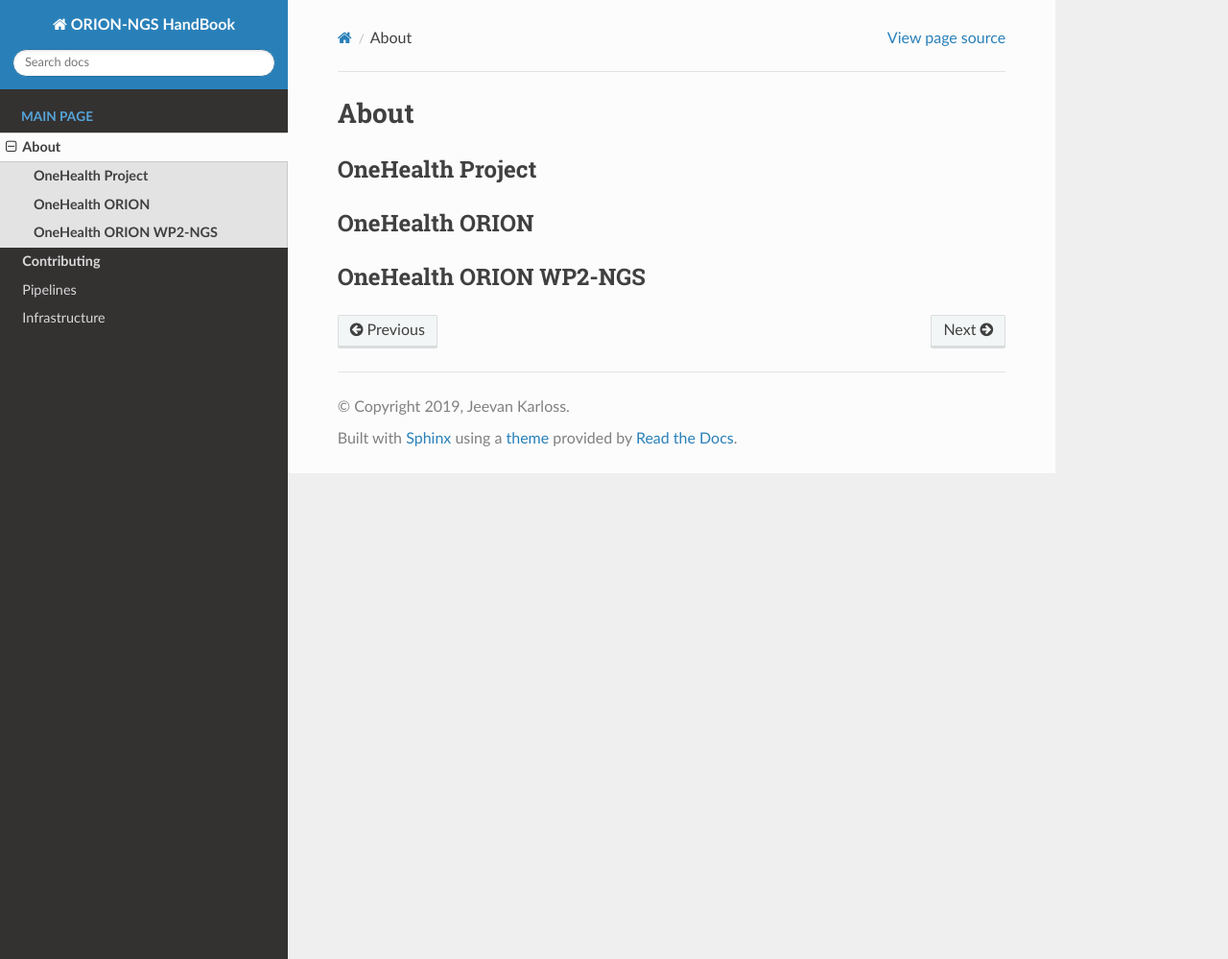
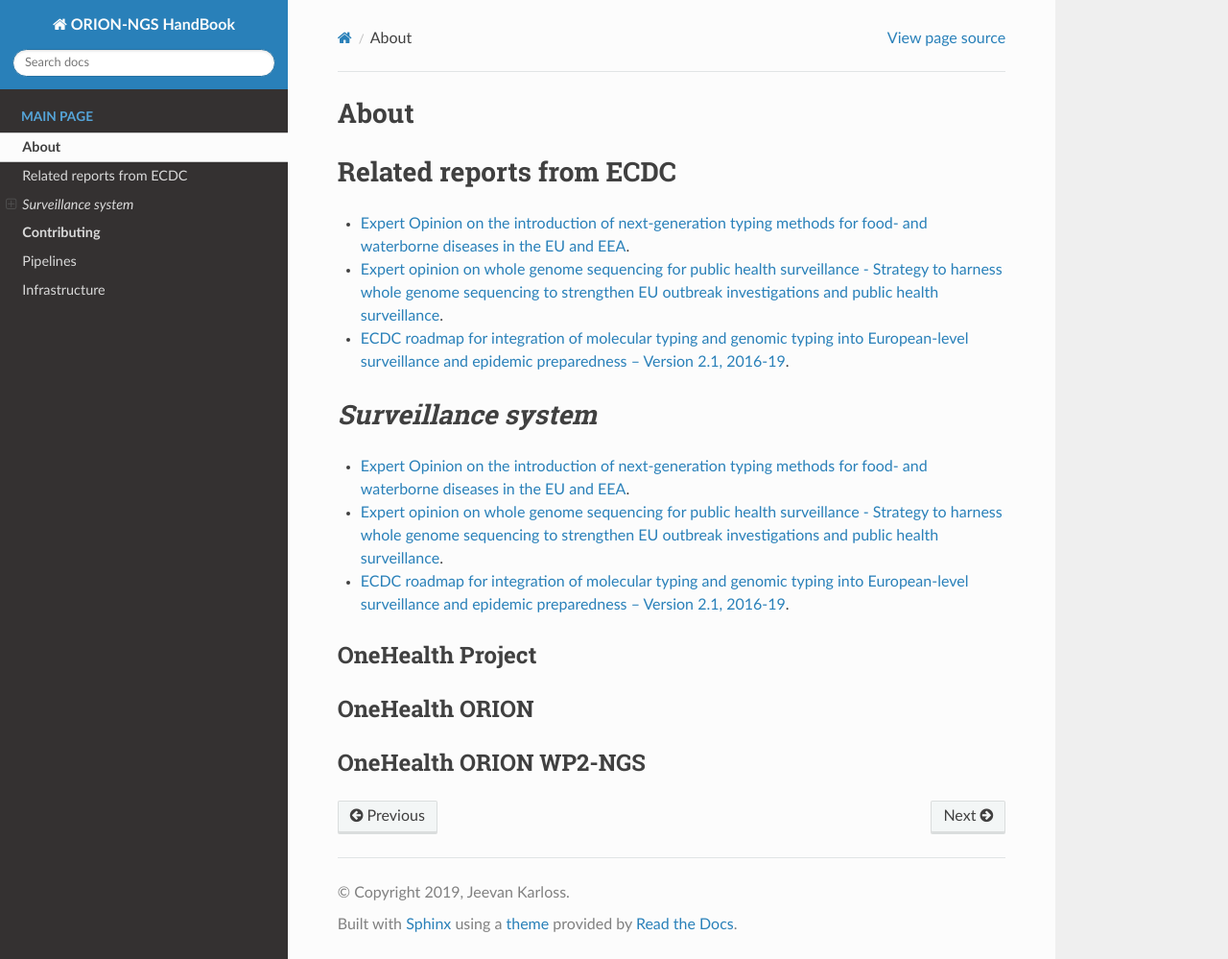
Before and after one commit to NorwegianVeterinaryInstitute/ORION_HandBook, a Sphinx documentation site: the page built from docs/source/about.rst, in a window 1280 px wide and 999 px high. Shown: the whole window at 96% size. Built offline with Sphinx 7.4.7 and the Read the Docs theme 2.0.0, drawn with Linux system fonts in a browser that asks for light colours; pages that are not in the unit, such as notebooks, are missing from menus.

Commit message:
Added initial texts

```diff
--- a/docs/source/about.rst
+++ b/docs/source/about.rst
@@ -1,5 +1,17 @@
 About
 =====
+
+Related reports from ECDC
+==================
+* `Expert Opinion on the introduction of next-generation typing methods for food- and waterborne diseases in the EU and EEA <https://ecdc.europa.eu/sites/portal/files/media/en/publications/Publications/food-and-waterborne-diseases-next-generation-typing-methods.pdf>`_.
+* `Expert opinion on whole genome sequencing for public health surveillance - Strategy to harness whole genome sequencing to strengthen EU outbreak investigations and public health surveillance <https://ecdc.europa.eu/sites/portal/files/media/en/publications/Publications/whole-genome-sequencing-for-public-health-surveillance.pdf>`_.
+* `ECDC roadmap for integration of molecular typing and genomic typing into European-level surveillance and epidemic preparedness – Version 2.1, 2016-19 <https://ecdc.europa.eu/sites/portal/files/media/en/publications/Publications/molecular-typing-EU-surveillance-epidemic-preparedness-2016-19-roadmap.pdf>`_.
+
+`Surveillance system`
+==================
+* `Expert Opinion on the introduction of next-generation typing methods for food- and waterborne diseases in the EU and EEA <https://ecdc.europa.eu/sites/portal/files/media/en/publications/Publications/food-and-waterborne-diseases-next-generation-typing-methods.pdf>`_.
+* `Expert opinion on whole genome sequencing for public health surveillance - Strategy to harness whole genome sequencing to strengthen EU outbreak investigations and public health surveillance <https://ecdc.europa.eu/sites/portal/files/media/en/publications/Publications/whole-genome-sequencing-for-public-health-surveillance.pdf>`_.
+* `ECDC roadmap for integration of molecular typing and genomic typing into European-level surveillance and epidemic preparedness – Version 2.1, 2016-19 <https://ecdc.europa.eu/sites/portal/files/media/en/publications/Publications/molecular-typing-EU-surveillance-epidemic-preparedness-2016-19-roadmap.pdf>`_.
 
 **OneHealth Project**
 ---------------------
```
